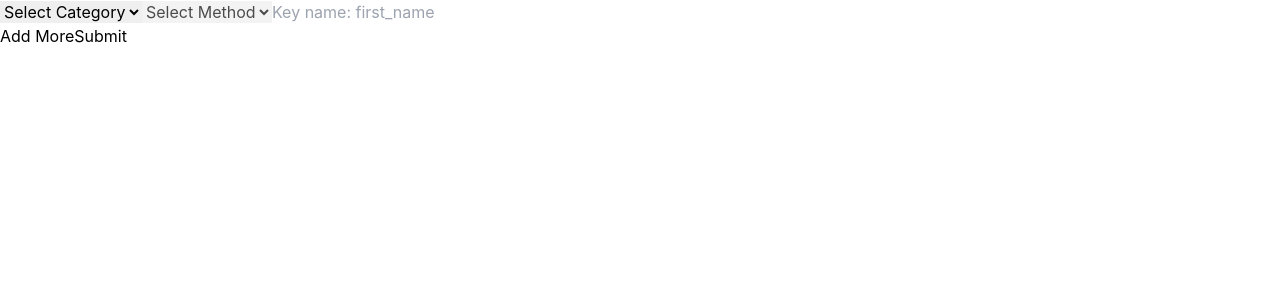
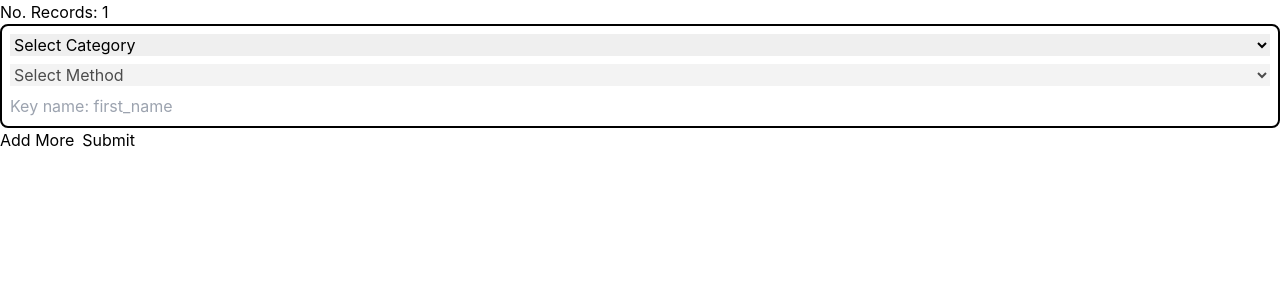
Before and after one commit to sriram-egen/react-projects, a React (Create React App) app: page /faker-js in a window 1280 px wide. Shown: the top 300 px of the page. Built offline with nearby package versions, Linux system fonts and the light colour scheme.

Commit message:
no of records field input

```diff
--- a/src/components/json-viewer/form.jsx
+++ b/src/components/json-viewer/form.jsx
@@ -4,6 +4,7 @@ function FakerFormComponent({ onSubmit }) {
   const [categories, setCategories] = useState([
     { category: "", method: "", keyName: "" },
   ]);
+  const [numRecords, setNumRecords] = useState(1);
 
   const handleCategoryChange = (index, value) => {
     const updatedCategories = [...categories];
@@ -35,13 +36,33 @@ function FakerFormComponent({ onSubmit }) {
 
   const handleSubmit = (event) => {
     event.preventDefault();
-    onSubmit(categories);
+    onSubmit({ categories, numRecords: parseInt(numRecords) });
   };
 
   return (
     <form onSubmit={handleSubmit}>
+      <div>
+        No. Records:{" "}
+        <input
+          type="number"
+          placeholder="Number of records"
+          onChange={(ev) => setNumRecords(ev.target.value)}
+          value={numRecords}
+        />
+      </div>
+      <div>
         {categories.map((category, index) => (
-        <div key={index}>
+          <div
+            key={index}
+            style={{
+              display: "flex",
+              flexDirection: "column",
+              gap: "8px",
+              border: "2px solid black",
+              borderRadius: "8px",
+              padding:"8px"
+            }}
+          >
             <select
               value={category.category}
               onChange={(e) => handleCategoryChange(index, e.target.value)}
@@ -100,12 +121,14 @@ function FakerFormComponent({ onSubmit }) {
             )}
           </div>
         ))}
-
+      </div>
+      <div style={{ display: "flex", gap: "8px" }}>
         <button type="button" onClick={handleAddMore}>
           Add More
         </button>
 
         <button type="submit">Submit</button>
+      </div>
     </form>
   );
 }
--- a/src/pages/faker-js.jsx
+++ b/src/pages/faker-js.jsx
@@ -6,14 +6,16 @@ import { useState } from "react";
 export default function FakerJS() {
   const [json, setJson] = useState(null);
 
-  const handleSubmit = (categories) => {
-    const json = {};
-
-    categories.forEach((category) => {
-      json[category.keyName] = faker[category.category][category.method]();
-    });
-
-    setJson(json);
+  const handleSubmit = ({ categories, numRecords }) => {
+    const records = [];
+    for (let i = 0; i < numRecords; i++) {
+      const item = {};
+      categories.forEach((category) => {
+        item[category.keyName] = faker[category.category][category.method]();
+      });
+      records.push(item);
+    }
+    setJson(records);
   };
 
   return (
```
Lines whose indentation alone changed are shown as unchanged.
